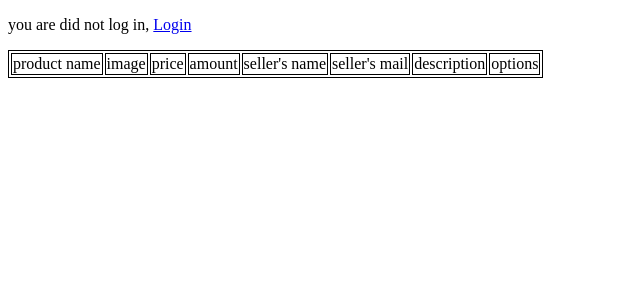
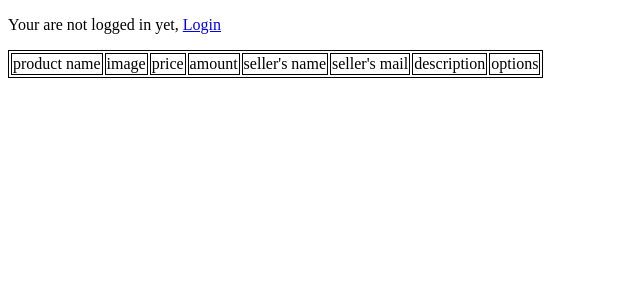
Before and after one commit to bom-tak/onlinestore, a PHP site: page / in a window 1280 px wide. Shown: the top 300 px of the page, without its empty margins (0-640 px from the left). Run offline with PHP 8.4, Linux system fonts and the light colour scheme; data that the repository does not hold is empty.

Commit message:
index.php

```diff
--- a/index.php
+++ b/index.php
@@ -37,7 +37,7 @@ $res = mysqli_query($conn,$sql);
     <?php endif;?>
     <?php if(!isset($_SESSION["username"])):?>
         <p>
-            you are did not log in, <a href="login.php">Login</a>
+            Your are not logged in yet, <a href="login.php">Login</a>
         </p>
     <?php elseif($_SESSION["type"] == "seller"): ?>
             <a href="seller.php"><button>Dashboard</button></a><br><br>
```
